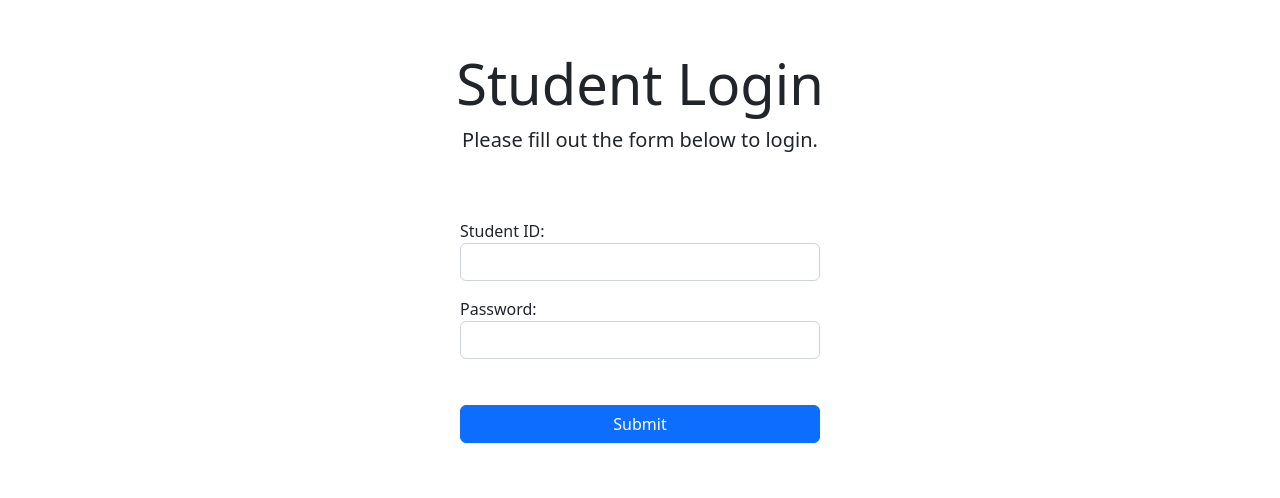
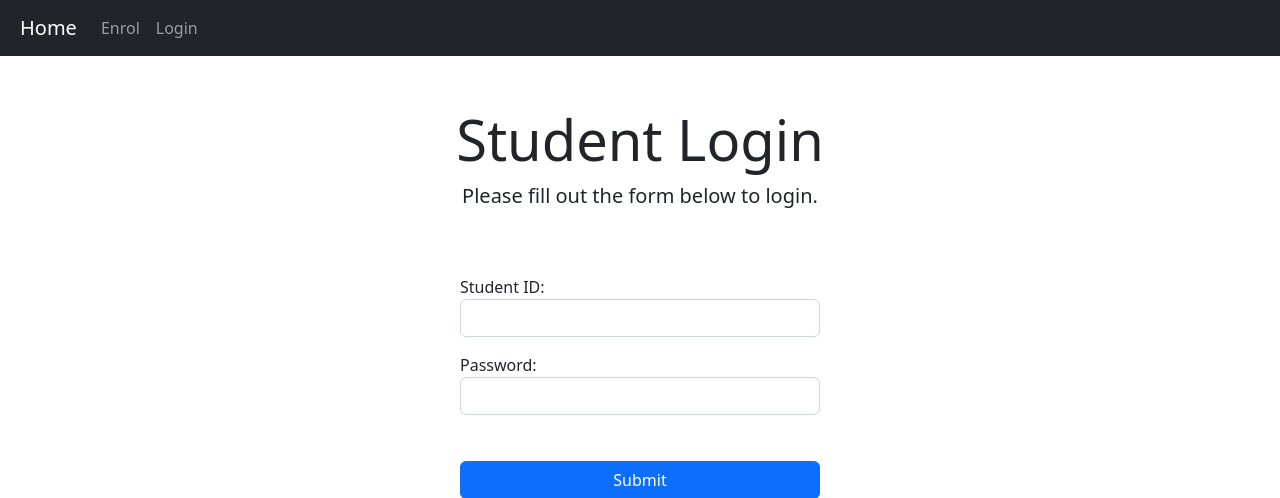
Before and after one commit to JakeJR0/T-Level-SQL-Lab-06, a PHP site: page /login.php in a window 1280 px wide. Shown: the top 498 px of the page. Run offline with PHP 8.4, Linux system fonts and the light colour scheme.

Commit message:
Changing login.php

```diff
--- a/login.php
+++ b/login.php
@@ -1,6 +1,55 @@
 <?php
+session_start();
+
+if (isset($_SESSION['logged_in']) && $_SESSION['logged_in'] == true) {
+    header('Location: index.php');
+}
 
 if ($_SERVER["REQUEST_METHOD"] == 'POST') {
+    if (!isset($_POST['student_id'])) {
+        header('Location: login.php');
+        echo "Student ID not set";
+    } elseif (!isset($_POST['password'])) {
+        header('Location: login.php');
+        echo "Password not set";
+    }
+
+    $student_id = $_POST['student_id'];
+    $password = $_POST['password'];
+
+    $student_id = strip_tags($student_id);
+    $password = strip_tags($password);
+
+    require_once 'includes/storage.php';
+
+    $student_id = mysqli_real_escape_string($connection, $student_id);
+    $password = mysqli_real_escape_string($connection, $password);
+
+    $login_query = "
+        SELECT
+            student.ID,
+            student.password,
+            student.first_name
+        FROM students AS student
+        WHERE ID = '$student_id'
+    ";
+
+    $login_result = mysqli_query($connection, $login_query);
+
+    if (!$login_result) {
+        die("Error: " . mysqli_error($connection));
+    }
+
+    $row = mysqli_fetch_assoc($login_result);
+
+    if (password_verify($password, $row['password'])) {
+        $_SESSION['logged_in'] = true;
+        $_SESSION['student_id'] = $row['ID'];
+        $_SESSION['first_name'] = $row['first_name'];
+        header('Location: index.php');
+    } else {
+        header('Location: login.php');
+    }
 
 } else {
     DisplayLogin();
@@ -20,6 +69,7 @@ function DisplayLogin() {
         ?>
     </head>
     <body>
+        <?php include_once 'includes/navbar.php'; ?>
         <!-- Header -->
         <div class="text-center" style="margin-top: 50px;">
             <h1 class="display-4">Student Login</h1>
```
